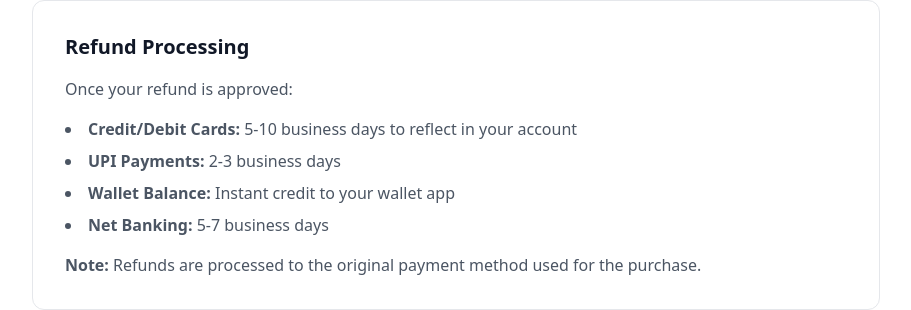
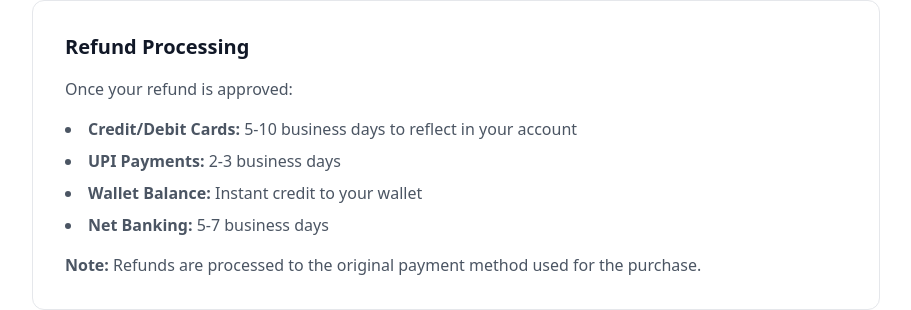
Before and after one commit to ayandeveloper-143/bookifyx, a React (Vite) app: page /refund-policy in a window 1280 px wide. Shown: the part 1683-1993 px from the top of the page, without its empty margins (184-1095 px from the left). Built offline with nearby package versions, Linux system fonts and the light colour scheme.

Commit message:
Refund Policy fix

```diff
--- a/src/components/RefundPolicy.jsx
+++ b/src/components/RefundPolicy.jsx
@@ -103,7 +103,7 @@ const RefundPolicy = () => {
                 <ul className="list-disc list-inside text-gray-600 dark:text-gray-400 space-y-2">
                   <li><strong>Credit/Debit Cards:</strong> 5-10 business days to reflect in your account</li>
                   <li><strong>UPI Payments:</strong> 2-3 business days</li>
-                  <li><strong>Wallet Balance:</strong> Instant credit to your wallet app</li>
+                  <li><strong>Wallet Balance:</strong> Instant credit to your wallet</li>
                   <li><strong>Net Banking:</strong> 5-7 business days</li>
                 </ul>
                 <p className="text-gray-600 dark:text-gray-400 mt-4">
```
